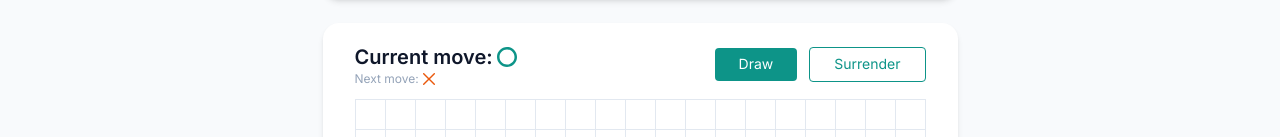
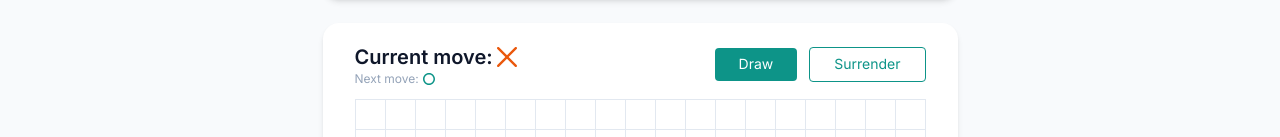
Before and after one commit to Junk-debug/tic-tac-toe-next.js, a Next.js app: page / in a window 1280 px wide. Shown: the part 289-426 px from the top of the page. Built offline with nearby package versions, Linux system fonts and the light colour scheme.

Commit message:
add cells logic, refactor code

```diff
--- /dev/null
+++ b/components/game/constants.js
@@ -0,0 +1,13 @@
+export const GAME_SYMBOLS = {
+  ZERO: "zero",
+  CROSS: "cross",
+  TRIANGLE: "triangle",
+  SQUARE: "square",
+};
+
+export const MOVE_ORDER = [
+  GAME_SYMBOLS.CROSS,
+  GAME_SYMBOLS.ZERO,
+  GAME_SYMBOLS.TRIANGLE,
+  GAME_SYMBOLS.SQUARE,
+];
--- a/components/game/game-field.jsx
+++ b/components/game/game-field.jsx
@@ -1,11 +1,9 @@
 import clsx from "clsx";
-import { CrossIcon } from "./icons/cross-icon";
-import { CircleIcon } from "./icons/circle-icon";
 import { UiButton } from "../uikit/ui-button";
+import { GameSymbol } from "./game-symbol";
+import { useGameState } from "./use-game-state";
 
-const cells = new Array(19 * 19).fill(null);
-
-export const GameField = ({ className }) => {
+const GameFieldLayout = ({ children, className }) => {
   return (
     <div
       className={clsx(
@@ -13,31 +11,70 @@
         "bg-white rounded-2xl shadow-md px-8 pt-5 pb-7",
       )}
     >
+      {children}
+    </div>
+  );
+};
+
+const GameMoveInfo = ({ actions, currentMove, nextMove }) => {
+  return (
     <div className="flex gap-3 items-center">
       <div className="mr-auto leading-tight">
         <div className="flex items-center gap-1 text-xl font-semibold ">
-            Current move: <CircleIcon className="w-5 h-5" />
+          Current move: <GameSymbol symbol={currentMove} className="w-5 h-5" />
         </div>
         <div className="flex items-center gap-1 text-slate-400 text-xs">
-            Next move: <CrossIcon />
+          Next move: <GameSymbol symbol={nextMove} className="w-3 h-3" />
         </div>
       </div>
 
-        <UiButton size="md">Draw</UiButton>
-
-        <UiButton variant="outlined" size="md">
-          Surrender
-        </UiButton>
-      </div>
-
-      <div className="grid grid-cols-[repeat(19,30px)] grid-rows-[repeat(19,30px)] pl-px pt-px mt-3">
-        {cells.map((_, index) => (
-          <button
-            key={index}
-            className="border border-slate-200 -ml-px -mt-px flex items-center justify-center hover:bg-slate-200"
-          ></button>
-        ))}
-      </div>
+      {actions}
     </div>
   );
 };
+
+const GameGrid = ({ children }) => {
+  return (
+    <div className="grid grid-cols-[repeat(19,30px)] grid-rows-[repeat(19,30px)] pl-px pt-px mt-3">
+      {children}
+    </div>
+  );
+};
+
+const GameCell = ({ children, onClick }) => (
+  <button
+    onClick={onClick}
+    className="border border-slate-200 -ml-px -mt-px flex items-center justify-center hover:bg-slate-200"
+  >
+    {children}
+  </button>
+);
+
+export const GameField = ({ className }) => {
+  const { cells, currentMove, nextMove, handleCellClick } = useGameState();
+
+  const actions = (
+    <>
+      <UiButton>Draw</UiButton>
+      <UiButton variant="outlined">Surrender</UiButton>
+    </>
+  );
+
+  return (
+    <GameFieldLayout className={className}>
+      <GameMoveInfo
+        actions={actions}
+        currentMove={currentMove}
+        nextMove={nextMove}
+      />
+
+      <GameGrid>
+        {cells.map((symbol, index) => (
+          <GameCell onClick={() => handleCellClick(index)} key={index}>
+            {symbol && <GameSymbol className="w-5 h-5" symbol={symbol} />}
+          </GameCell>
+        ))}
+      </GameGrid>
+    </GameFieldLayout>
+  );
+};
--- a/components/game/game-info.jsx
+++ b/components/game/game-info.jsx
@@ -1,6 +1,7 @@
 import clsx from "clsx";
 import { Profile } from "../profile/profile";
 import { CrossIcon } from "./icons/cross-icon";
+import { GameSymbol } from "./game-symbol";
 
 export const GameInfo = ({ className }) => {
   return (
@@ -11,7 +12,7 @@
       )}
     >
       <div className="flex gap-3 items-center">
-        <Profile className="w-44" flag={<CrossIcon />} />
+        <Profile className="w-44" symbol={<GameSymbol />} />
         <div className="w-px h-6 bg-slate-200" />
         <div className="text-lg font-semibold">01:08</div>
       </div>
--- /dev/null
+++ b/components/game/game-symbol.jsx
@@ -0,0 +1,17 @@
+import { GAME_SYMBOLS } from "./constants";
+import { CircleIcon } from "./icons/circle-icon";
+import { CrossIcon } from "./icons/cross-icon";
+import { SquareIcon } from "./icons/square-icon";
+import { TriangleIcon } from "./icons/triangle-icon";
+
+export const GameSymbol = ({ symbol, className }) => {
+  const Icon =
+    {
+      [GAME_SYMBOLS.CROSS]: CrossIcon,
+      [GAME_SYMBOLS.ZERO]: CircleIcon,
+      [GAME_SYMBOLS.TRIANGLE]: TriangleIcon,
+      [GAME_SYMBOLS.SQUARE]: SquareIcon,
+    }[symbol] ?? CrossIcon;
+
+  return <Icon className={className} />;
+};
--- /dev/null
+++ b/components/game/use-game-state.js
@@ -0,0 +1,34 @@
+import { useState } from "react";
+import { GAME_SYMBOLS, MOVE_ORDER } from "./constants";
+
+export const getNextMove = (currentMove) => {
+  const nextMoveIndex = MOVE_ORDER.indexOf(currentMove) + 1;
+  return MOVE_ORDER[nextMoveIndex] ?? MOVE_ORDER[0];
+};
+
+export const useGameState = () => {
+  const [{ cells, currentMove }, setGameState] = useState(() => ({
+    cells: new Array(19 * 19).fill(null),
+    currentMove: GAME_SYMBOLS.CROSS,
+  }));
+
+  const nextMove = getNextMove(currentMove);
+
+  const handleCellClick = (index) => {
+    setGameState((prev) => {
+      if (prev.cells[index]) {
+        return prev;
+      }
+
+      return {
+        ...prev,
+        currentMove: getNextMove(prev.currentMove),
+        cells: prev.cells.map((cell, i) =>
+          i === index ? prev.currentMove : cell,
+        ),
+      };
+    });
+  };
+
+  return { cells, currentMove, nextMove, handleCellClick };
+};
--- a/components/profile/profile.jsx
+++ b/components/profile/profile.jsx
@@ -1,7 +1,7 @@
 import Image from "next/image";
 import avatarSrc from "./avatar.png";
 
-export const Profile = ({ className, flag }) => {
+export const Profile = ({ className, symbol }) => {
   return (
     <div
       className={`flex items-center gap-2 text-start text-teal-600 relative ${className}`}
@@ -11,9 +11,9 @@
         <div className="text-lg leading-tight">Paromovevg</div>
         <div className="text-slate-400 text-xs leading-tight">Rating: 1230</div>
       </div>
-      {flag && (
+      {symbol && (
         <div className="w-5 h-5 bg-white rounded-full shadow absolute -left-1 -top-1 flex items-center justify-center">
-          {flag}
+          {symbol}
         </div>
       )}
     </div>
```
Lines whose indentation alone changed are shown as unchanged.
